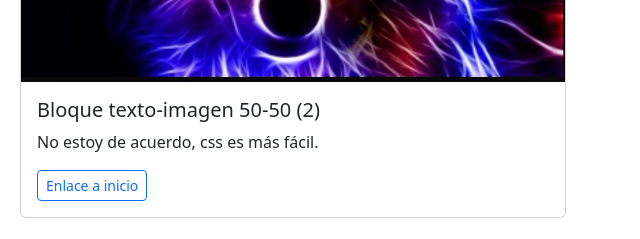
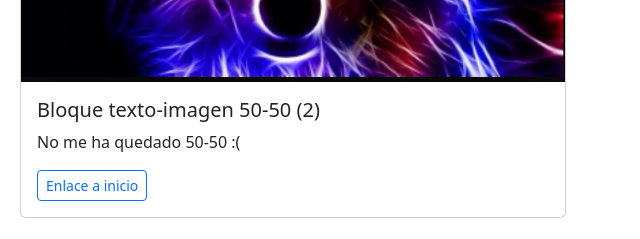
Before and after one commit to WilsonSmithRobles/demo-dsm-bootstrap-2023, a plain HTML site: page index.html in a window 1280 px wide. Shown: the part 1100-1339 px from the top of the page, 632-1272 px from the left. Drawn offline with nearby package versions, Linux system fonts and the light colour scheme.

Commit message:
modified:   index.html

```diff
--- a/index.html
+++ b/index.html
@@ -105,7 +105,7 @@
                     <div class="card-body">
                         <h5 class="card-title">Bloque texto-imagen 50-50 (2)</h5>
                         <p class="card-text">
-                            No estoy de acuerdo, css es más fácil.
+                            No me ha quedado 50-50 :(
                         </p>
 
                         <a href="#" class="btn btn-outline-primary btn-sm">
```
